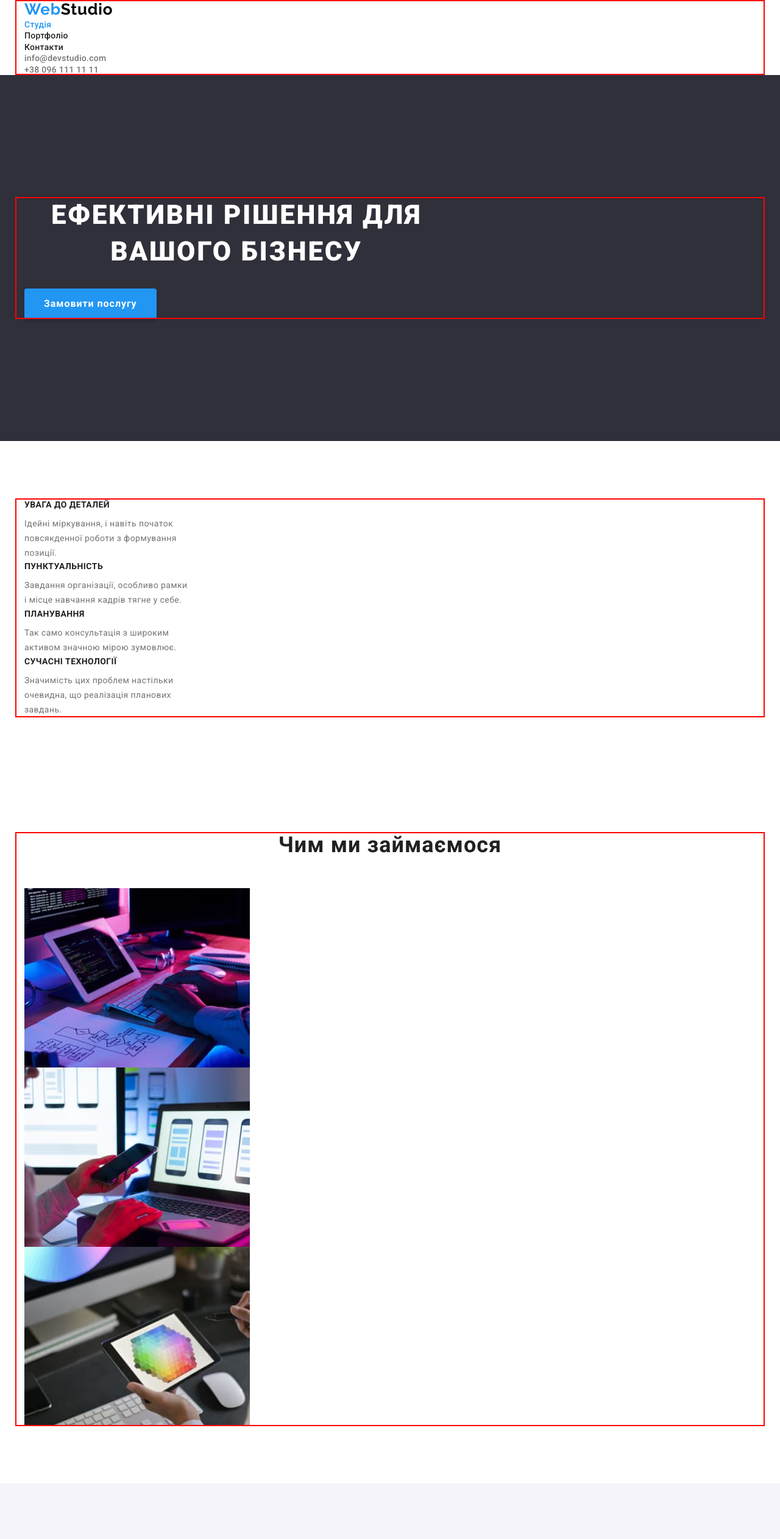
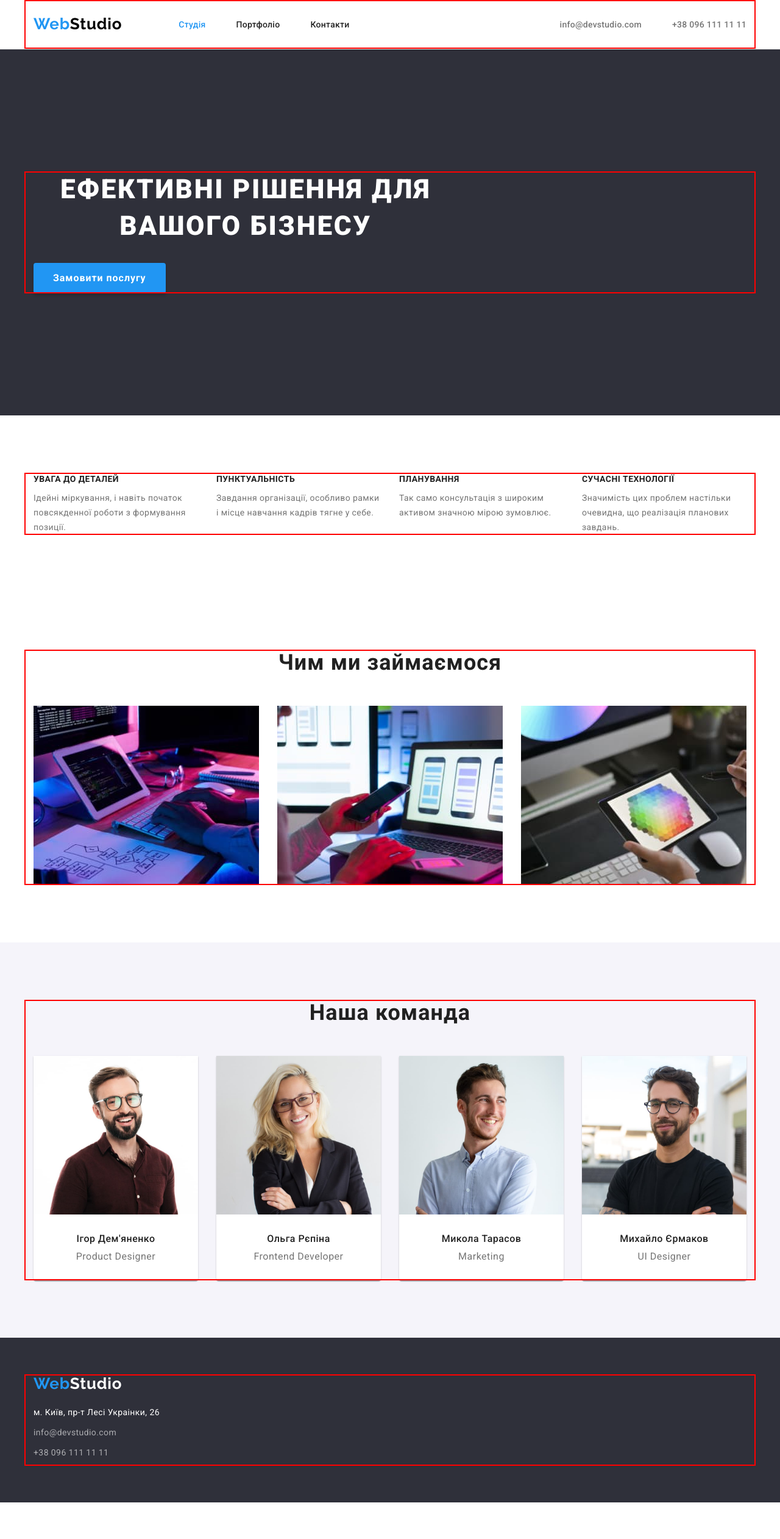
Before and after one commit to Hruchman-Ruslan/goit-markup-hw-03, a plain HTML site: page index.html in a window 1280 px wide. Shown: the top 2523 px of the page at 61% size. After the commit the page ends 2463 px from the top, so only its background shows below. Drawn offline with nearby package versions, Linux system fonts and the light colour scheme.

Commit message:
hm-03-flex

```diff
--- a/css/styles.css
+++ b/css/styles.css
@@ -26,6 +26,7 @@
     --bgr--button-portfolio: #F5F4FA;
     --color--button--portfolio: #FFFFFF;
     --border: #EEEEEE;
+    --header--border: #ECECEC;
     --primary--font: 'Roboto', sans-serif;
     --secondary--font: 'Raleway', sans-serif;
 }
@@ -50,6 +51,8 @@
 
     img {
         display: block;
+        max-width: 100%;
+        height: auto;
     }
 
     .section {
@@ -58,7 +61,7 @@
     }
 
     .container {
-        width: 1230px;
+        width: 1200px;
         padding-right: 15px;
         padding-left: 15px;
         margin-left: auto;
@@ -105,10 +108,20 @@
 
     /* ------header------ */
 
-    /* .header {
-    } */
+    .header {
+        border-bottom: 1px solid var(--header--border);
+    }
+
+    .header-container {
+        display: flex;
+        align-items: center;
+    }
 
     .logo {
+        padding-top: 24px;
+        padding-bottom: 25px;
+        margin-right: 93px;
+
         font-family: var(--secondary--font);
         font-weight: 700;
         font-size: 26px;
@@ -126,14 +139,29 @@
         color: var(--header--studio);
     }
 
-    /* .navigation {
+    .navigation {
+        margin-right: auto;
     }
+
     .navigation-list {
+        display: flex;
+        align-items: center;
     }
+
     .navigation-items {
-    } */
+        /* padding-top: 32px;
+        padding-bottom: 32px; */
+        margin-right: 50px;
+    }
+
+    .navigation-items:last-child {
+        margin-right: 0;
+    }
 
     .navigation-item {
+        padding-top: 32px;
+        padding-bottom: 32px;
+
         font-weight: 500;
         font-size: 14px;
         line-height: 1.14;
@@ -144,12 +172,26 @@
     .current {
         color: var(--hover--color);
     }
-    /* .header-contacts {
+
+    .header-contacts {
+        display: flex;
+        align-items: center;
     }
+
     .header-list {
-    } */
+        /* padding-top: 32px;
+        padding-bottom: 32px; */
+        margin-right: 50px;
+    }
+
+    .header-list:last-child {
+        margin-right: 0;
+    }
 
     .header-item {
+        padding-top: 32px;
+        padding-bottom: 32px;
+
         font-weight: 500;
         font-size: 14px;
         line-height: 1.14;
@@ -171,6 +213,10 @@
         padding-top: 200px;
         padding-bottom: 200px;
         background: var(--background--hero);
+    }
+
+    .hero-container {
+        text-align: center;
     }
 
     .hero-title {
@@ -212,6 +258,8 @@
     /* ------features-------- */
 
     /* .features {
+        display: flex;
+        align-items: center;
     } */
 
     .features-subject {
@@ -227,10 +275,18 @@
         margin: -1px;
     }
 
-    /* .features-list {
+    .features-list {
+        display: flex;
+        align-items: baseline;
     }
+
     .features-item {
-    } */
+        margin-right: 30px;
+    }
+
+    .features-item:last-child {
+        margin-right: 0;
+    }
 
     .feature-title {
         margin-bottom: 10px;
@@ -266,10 +322,18 @@
         color: var(--secondary--color);
     }
 
-    /* .work-list {
+    .work-list {
+        display: flex;
+        justify-content: space-between;
     }
+
     .work-items {
-    } */
+        margin-right: 30px;
+    }
+
+    .work-items:last-child {
+        margin-right: 0;
+    }
 
     /* ------team-------- */
 
@@ -287,17 +351,29 @@
         color: var(--secondary--color);
     }
 
-    /* .team-list {
-    } */
+    .team-list {
+        display: flex;
+        align-items: baseline;
+    }
 
     .team-items {
+        margin-right: 30px;
         background: var(--background--color);
         box-shadow: var(--team--shadow);
         border-radius: 0px 0px 4px 4px;
     }
 
-    .team-img {
+    .team-items:last-child {
+        margin-right: 0;
+    }
+
+    /* .team-img {
         margin-bottom: 30px;
+    } */
+
+    .team-subtitle {
+        padding-top: 30px;
+        padding-bottom: 30px;
     }
 
     .team-title {
@@ -413,12 +489,21 @@
         margin: -1px;
     }
 
-    /* .button-list {
-    } */
+    .button-list {
+        display: flex;
+        justify-content: center;
+
+        margin-bottom: 34px;
+    }
 
     .button-items {
         background: var(--bgr-button-portfolio);
         border-radius: 4px;
+        margin-right: 8px;
+    }
+
+    .button-items:last-child {
+        margin-right: 0;
     }
 
     .button-item {
@@ -437,16 +522,25 @@
         border: none;
     }
 
-    /* .portfolio-list {
-    } */
+    .portfolio-list {
+        display: flex;
+        flex-wrap: wrap;
+        gap: 30px;
+    }
 
     .portfolio-items {
         background: var(--background--color);
-        border-bottom: 1px solid var(--border);
     }
 
-    .portfolio-img {
+    /* .portfolio-img {
         margin-bottom: 20px;
+    } */
+
+    .portfolio-subtitle {
+        padding: 20px 24px;
+
+        border: 1px solid var(--border);
+        border-top: none;
     }
 
     .portfolio-title {
--- a/index.html
+++ b/index.html
@@ -17,7 +17,7 @@
 
 <body>
     <header class="header">
-        <div class="container">
+        <div class="header-container container">
             <a class="logo link" href="./index.html">Web<span class="header-studio">Studio</span></a>
         <nav class="navigation">
             <ul class="navigation-list list">
@@ -44,7 +44,7 @@
     </header>
     <main class="main">
         <section class="hero">
-            <div class="container">
+            <div class="hero-container container">
                 <h1 class="hero-title">Ефективні рішення для вашого бізнесу</h1>
             <button class="hero-button link-hero" type="button">Замовити послугу</button>
             </div>
@@ -94,23 +94,31 @@
             <ul class="team-list list">
                 <li class="team-items">
                     <img class="team-img" width="270" height="260" src="./images/portrait-1.jpg" alt="Мужик в окулярах">
+                    <div class="team-subtitle">
                     <h3 class="team-title">Ігор Дем'яненко</h3>
                     <p class="team-text">Product Designer</p>
+                    </div>
                 </li>
                 <li class="team-items">
                     <img class="team-img" width="270" height="260" src="./images/portrait-2.jpg" alt="Жінка в окулярах">
+                    <div class="team-subtitle">
                     <h3 class="team-title">Ольга Рєпіна</h3>
                     <p class="team-text">Frontend Developer</p>
+                    </div>
                 </li>
                 <li class="team-items">
                     <img class="team-img" width="270" height="260" src="./images/portrait-3.jpg" alt="Мужик">
+                    <div class="team-subtitle">
                     <h3 class="team-title">Микола Тарасов</h3>
                     <p class="team-text">Marketing</p>
+                    </div>
                 </li>
                 <li class="team-items">
                     <img class="team-img" width="270" height="260" src="./images/portrait-4.jpg" alt="Мужик в окулярах">
+                    <div class="team-subtitle">
                     <h3 class="team-title">Михайло Єрмаков</h3>
                     <p class="team-text">UI Designer</p>
+                    </div>
                 </li>
             </ul>
             </div>
```
Also changed, not shown: portfolio.html (+19 -1 lines).
